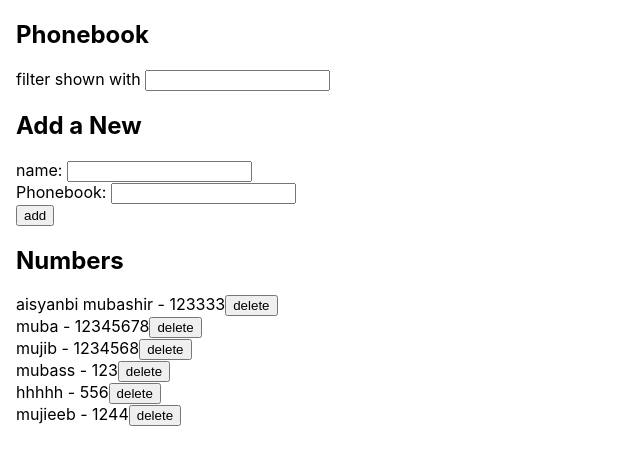
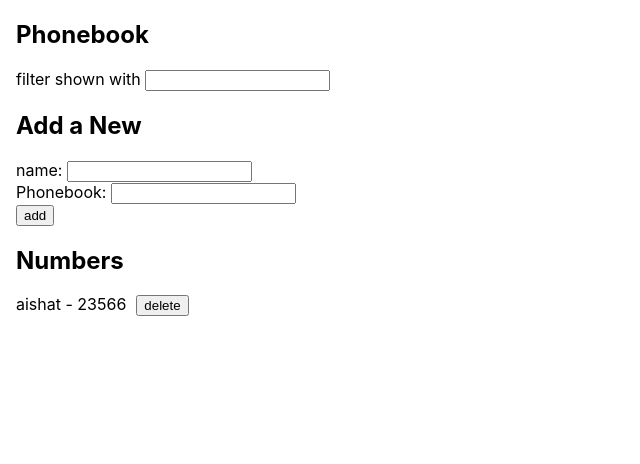
Before and after one commit to Hemsleek/fs-Open-Ex, a React (Create React App) app in the folder part2/phonebook/: page / in a window 1280 px wide. Shown: the top 464 px of the page, without its empty margins (0-640 px from the left). Built offline with nearby package versions, Linux system fonts and the light colour scheme; data requests are answered from the project's data file.

Commit message:
feat: message notificatrion style

```diff
--- a/part2/phonebook/db.json
+++ b/part2/phonebook/db.json
@@ -1,34 +1,9 @@
 {
   "persons": [
     {
-      "name": "aisyanbi mubashir",
-      "number": "123333",
-      "id": 7
-    },
-    {
-      "name": "muba",
-      "number": "12345678",
-      "id": 8
-    },
-    {
-      "name": "mujib",
-      "number": "1234568",
-      "id": 10
-    },
-    {
-      "name": "mubass",
-      "number": "123",
-      "id": 11
-    },
-    {
-      "name": "hhhhh",
-      "number": "556",
-      "id": 12
-    },
-    {
-      "name": "mujieeb",
-      "number": "1244",
-      "id": 13
+      "name": "aishat",
+      "number": "23566",
+      "id": 15
     }
   ]
 }
--- a/part2/phonebook/src/App.js
+++ b/part2/phonebook/src/App.js
@@ -13,11 +13,13 @@ function App() {
   const [ newNumber, setNewNumber ] = useState('')
   const [filtered , setFiltered] = useState('')
   const [persons, setPersons] = useState([])
-  const [message , setMessage] = useState(null)
-  useEffect(() => {
-    personService.getAllPerson().then(response =>setPersons(response.data))
-      .catch(err => console.log(err))
-  },[])
+  const [message , setMessage] = useState({messageText:null, messageColor:'green'})
+
+
+
+  const notificationDelay = () =>{
+    setTimeout(() =>{ setMessage({...message,messageText:null}) },3000)
+  }
 
   const personsToShow = filtered.trim()? persons.filter(person => person.name.toLowerCase().includes(filtered.toLowerCase()) ) : persons
 
@@ -32,12 +34,14 @@ function App() {
         const personUpdate={...personExist, number:newNumber}
         personService.updatePerson(personExist.id,personUpdate).then(response=> {
           setPersons(persons.map(person => person.id === personExist.id? personUpdate : person ))
-          setMessage(`Updated ${personUpdate.name}`)
+          setMessage({...message , messageText:`Updated ${personUpdate.name}`})
 
-          setTimeout(() =>{
-            setMessage(null)
-          },3000)
-        }).catch(err=> console.log(err))
+          notificationDelay()
+        }).catch(err=> {
+          setMessage({messageColor:'red', messageText:`information ${personUpdate.name} of has already been removed from server`})
+
+          notificationDelay()
+        })
       }
       return null
     }
@@ -49,12 +53,11 @@ function App() {
 
     personService.addPerson(newPerson).then(response =>{
       setPersons(persons.concat(response.data))
-      setMessage(`Added ${newPerson.name}`)
+      setMessage({...message,messageText:`Added ${newPerson.name}`})
       setNewName('')
       setNewNumber('')
-      setTimeout(() =>{
-        setMessage(null)
-      },3000)
+
+     notificationDelay()
 
     } )
       .catch(err => console.log(err))
@@ -68,15 +71,17 @@ function App() {
     personService.deletePerson(id)
       .then(() =>{
         setPersons(persons.filter(person => person.id!==id))
-        setMessage(`Removed ${person.name}`)
+        setMessage({...message, messageText:`Removed ${person.name}`})
 
-        setTimeout(() =>{
-          setMessage(null)
-        },3000)
+        notificationDelay()
       })
       .catch(err => console.log(err))
   }
 
+  useEffect(() => {
+    personService.getAllPerson().then(response =>setPersons(response.data))
+      .catch(err => console.log(err))
+  },[])
 
   return (
     <div className="App">
--- a/part2/phonebook/src/components/Notification.css
+++ b/part2/phonebook/src/components/Notification.css
@@ -2,10 +2,9 @@
     margin-bottom:1rem;
     padding:.7rem .5rem;
     font-weight:600;
-    color:green;
     font-size:1.3rem;
-    border:2px solid green;
-    max-width:50%;
+    max-width:70%;
     border-radius: .3rem;
+    text-align: center;
 
 }
--- a/part2/phonebook/src/components/Notification.jsx
+++ b/part2/phonebook/src/components/Notification.jsx
@@ -1,12 +1,12 @@
 import React from 'react'
 import './Notification.css'
 
-function Notification({message}) {
-    if(message=== null) return null
+function Notification({message: {messageText , messageColor}}) {
+    if(messageText=== null) return null
 
     return (
-        <div className="Notification">
-            { message }
+        <div style={{color:messageColor,border:`2px solid ${messageColor}`}} className="Notification">
+            { messageText }
         </div>
     )
 }
--- a/part2/phonebook/src/components/Persons.jsx
+++ b/part2/phonebook/src/components/Persons.jsx
@@ -3,13 +3,13 @@ import React from 'react'
 function Persons({personsToShow,deletePerson}) {
     return (
         <div>
-        {
-             personsToShow.map((person , personIndex) => <div  key={`person${personIndex}`}>
-             <span>{person.name} - {person.number}</span>
-             <button onClick={() => deletePerson(person)}>delete</button>
-             </div>
-             )
-        }
+            {
+                personsToShow.map((person , personIndex) => <div  style={{margin:"1rem 0"}} key={`person${personIndex}`}>
+                <span>{person.name} - {person.number}</span>
+                <button style={{marginLeft:'10px',cursor:'pointer'}}onClick={() => deletePerson(person)}>delete</button>
+                </div>
+                )
+            }
         </div>
     )
 }
```
Also changed, not shown: 1 other file (tests, documents, lock files or other folders).
